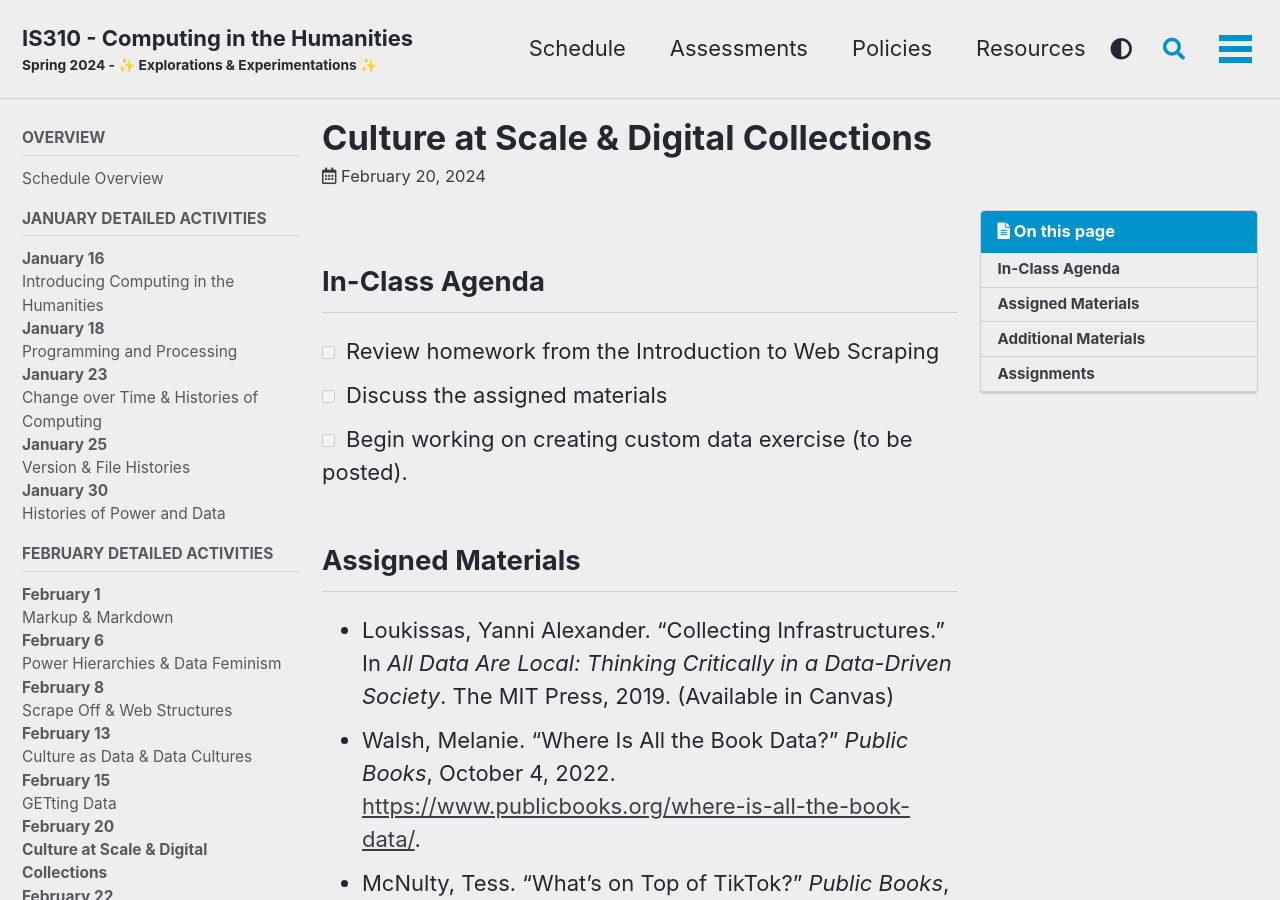
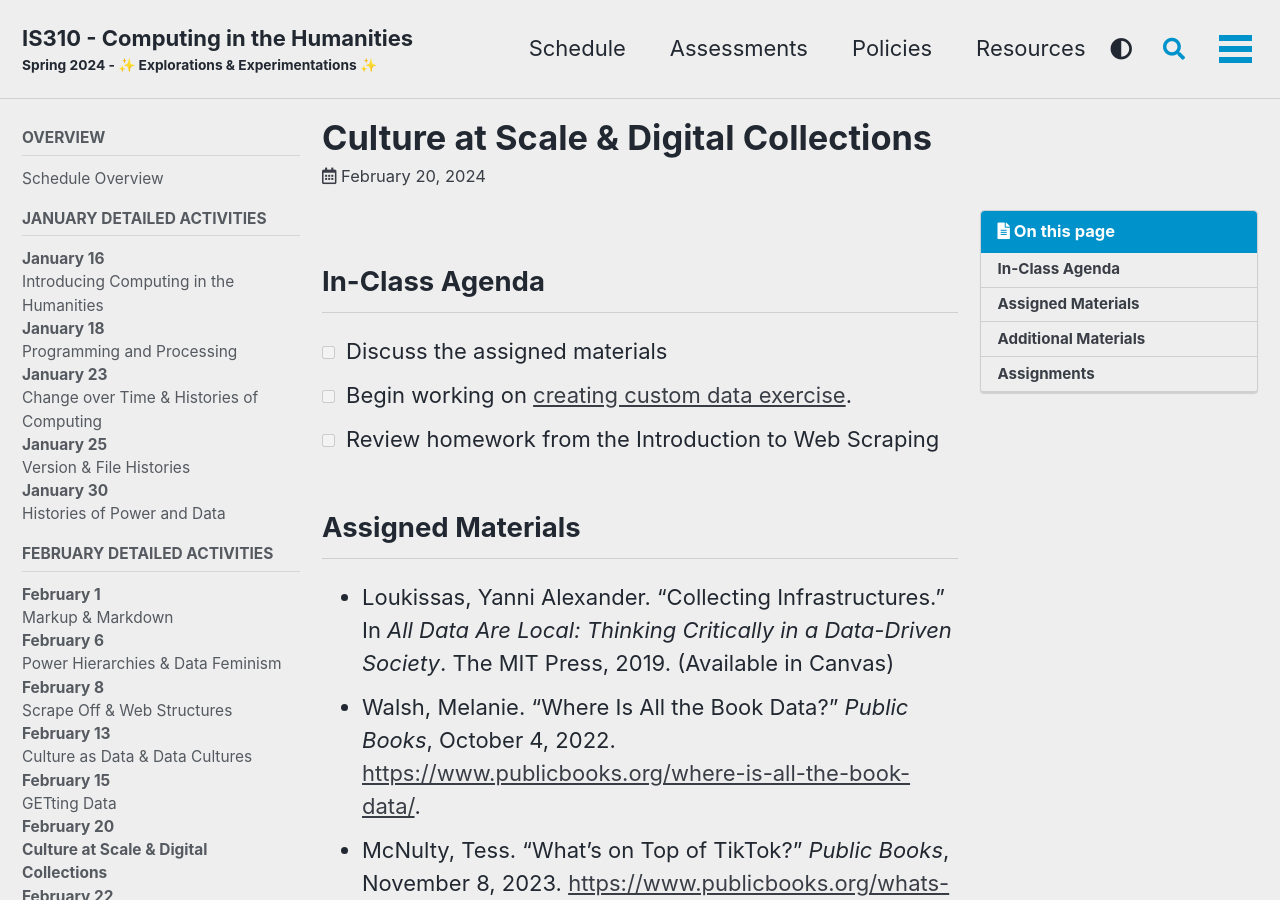
Before and after one commit to ZoeLeBlanc/is310-computing-humanities-spring-2024, a Jekyll site: the page built from _schedule/11-culture-at-scale-and-digital-collections.md, in a window 1280 px wide and 900 px high. Built offline with Jekyll 4.4.1, drawn with Linux system fonts in a browser that asks for light colours; cached includes are drawn as plain includes; nearby versions of some CDN libraries; our own code applies the rules of GitHub Pages for plain Markdown files.

Commit message:
Update 11-culture-at-scale-and-digital-collections.md

```diff
--- a/_schedule/11-culture-at-scale-and-digital-collections.md
+++ b/_schedule/11-culture-at-scale-and-digital-collections.md
@@ -7,9 +7,9 @@ class_date: 2024-02-20
 
 ## In-Class Agenda
 
+- [ ] Discuss the assigned materials
+- [ ] Begin working on [creating custom data exercise](https://zoeleblanc.com/is310-computing-humanities-2024/schedule/11-culture-at-scale-and-digital-collections).
 - [ ] Review homework from the Introduction to Web Scraping
-- [ ] Discuss the assigned materials
-- [ ] Begin working on creating custom data exercise (to be posted).
 
 ## Assigned Materials
 
```
